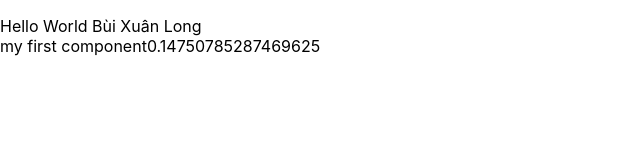
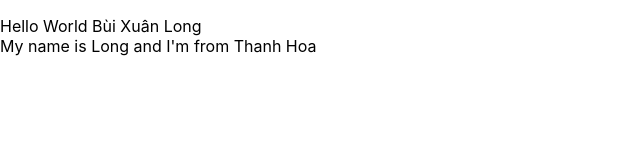
Before and after one commit to Mrlong8/Learn-React, a React (Create React App) app in the folder Chapter2/base-react-redux/: page / in a window 1280 px wide. Shown: the top 160 px of the page, without its empty margins (0-640 px from the left). Built offline with nearby package versions, Linux system fonts and the light colour scheme.

Commit message:
leand state

```diff
--- a/Chapter2/base-react-redux/src/App.js
+++ b/Chapter2/base-react-redux/src/App.js
@@ -3,30 +3,42 @@ import './App.css';
 import { useDispatch, useSelector } from 'react-redux';
 import { increaseCounter, decreaseCounter } from './redux/action/counterAction';
 import MyComponent from './components/MyComponent';
+import React from 'react'
 
-const App = () => {
-  const count = useSelector(state => state.counter.count);
-  const dispatch = useDispatch();
+class App extends React.Component {
 
+
+  render() {
     return (
       <div>
         <p>
           Hello World Bùi Xuân Long
           <MyComponent></MyComponent>
         </p>
-    </div>
-    // <div className="App">
-    //   <header className="App-header">
-    //     <img src={logo} className="App-logo" alt="logo" />
-    //     <p>
-    //       Hello World Bùi Xuân Long
-    //     </p>
-    //     <div>Count = {count}</div>
-    //     <button onClick={() => dispatch(increaseCounter())}>Increase</button>
-    //     <button onClick={() => dispatch(decreaseCounter())}>Decrease</button>
-    //   </header>
-    // </div>
+      </div >
     );
   }
+}
+
+
+// const App = () => {
+//   const count = useSelector(state => state.counter.count);
+//   const dispatch = useDispatch();
+
+//   return (
+
+//     <div className="App">
+//       <header className="App-header">
+//         <img src={logo} className="App-logo" alt="logo" />
+//         <p>
+//           Hello World Bùi Xuân Long
+//         </p>
+//         <div>Count = {count}</div>
+//         <button onClick={() => dispatch(increaseCounter())}>Increase</button>
+//         <button onClick={() => dispatch(decreaseCounter())}>Decrease</button>
+//       </header>
+//     </div>
+//   );
+// }
 
 export default App;
--- a/Chapter2/base-react-redux/src/components/MyComponent.js
+++ b/Chapter2/base-react-redux/src/components/MyComponent.js
@@ -1,12 +1,17 @@
 import React from 'react'
 
 class MyComponent extends React.Component {
+    state = {
+        name: "Long",
+        address: "Thanh Hoa",
+        age: 20
+    }
+
     // JSX
     render() {
         return (
             <div>
-                my first component
-                {Math.random()}
+                My name is {this.state.name} and I'm from {this.state.address}
             </div>
         );
     }
```
Lines whose indentation alone changed are shown as unchanged.
